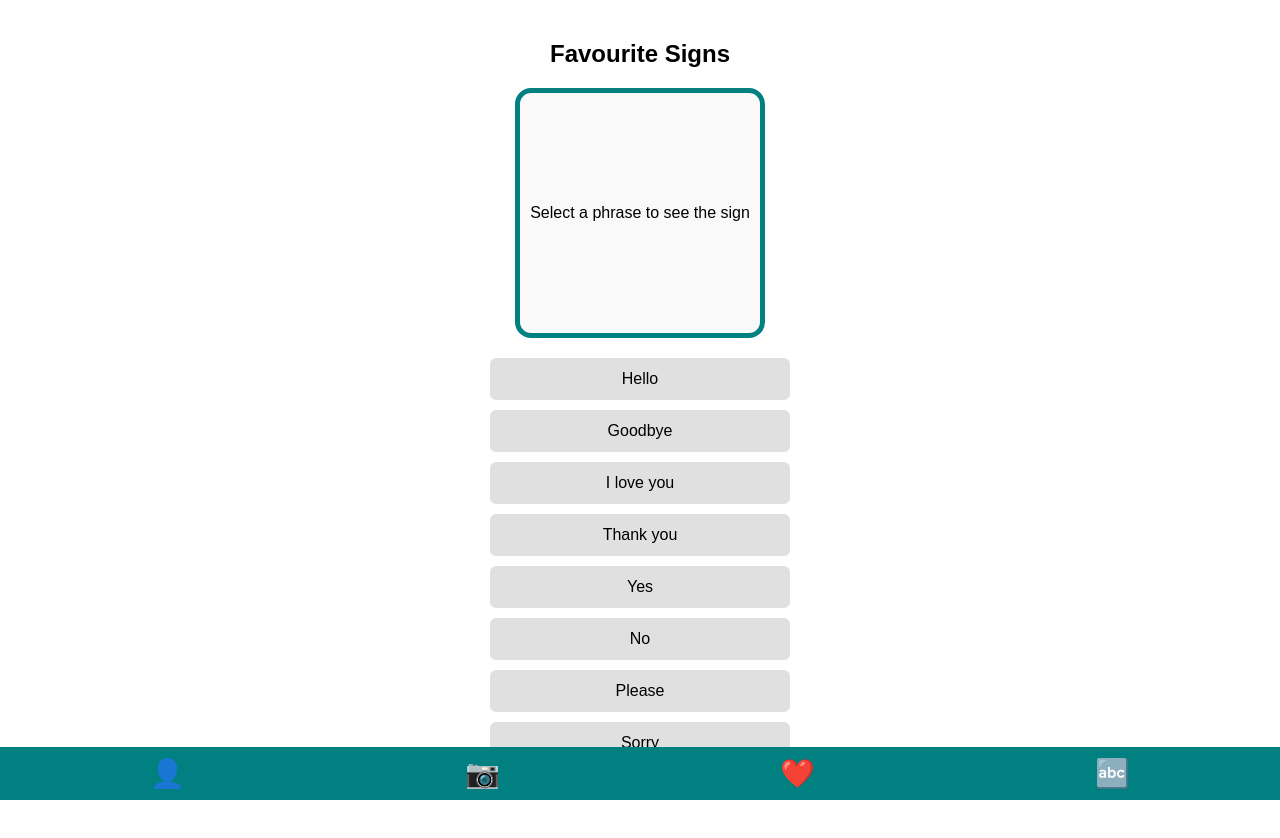
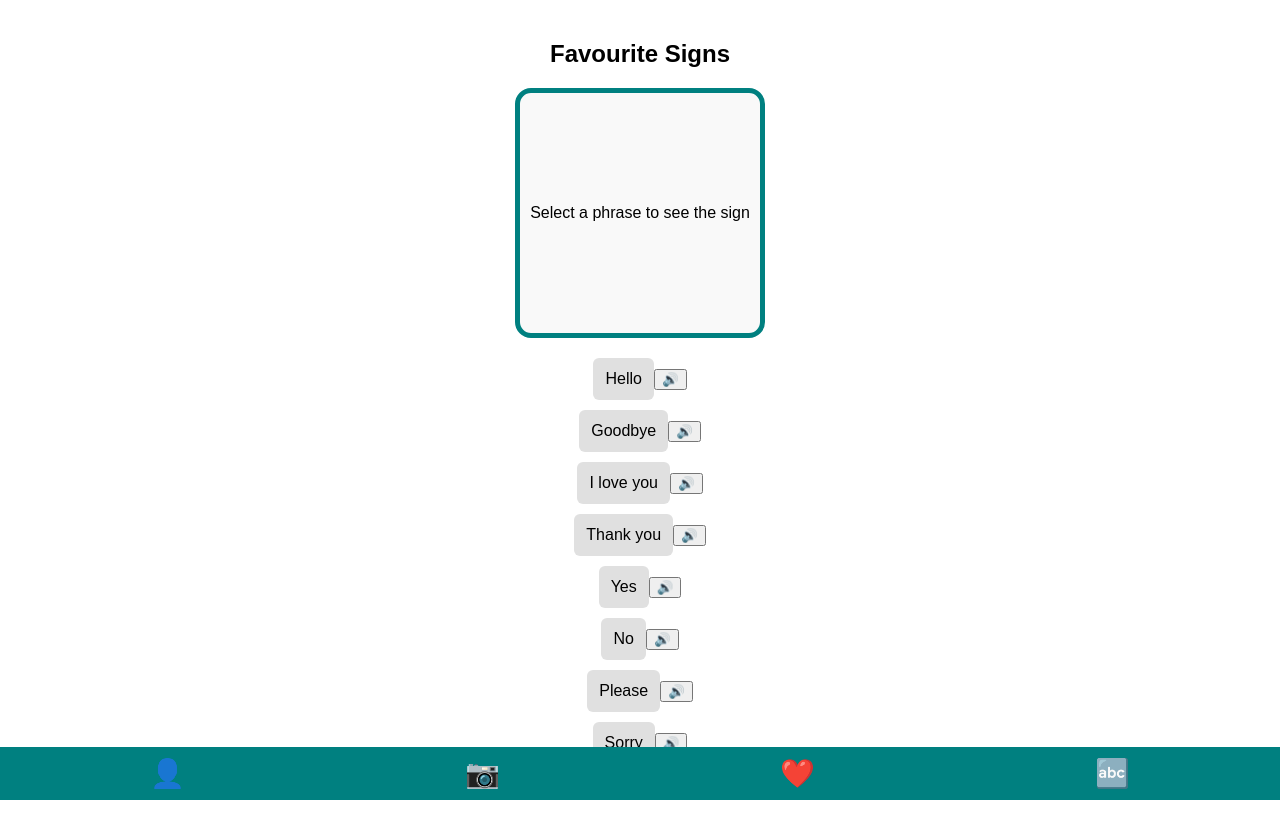
Before and after one commit to LouiseDeeth/Assistive-Technology-using-Raspberry-Pi, a React (Create React App) app in the folder frontend/: page /favorites in a window 1280 px wide. Shown: the top 838 px of the page. Built offline with nearby package versions, Linux system fonts and the light colour scheme.

Commit message:
Added buttons next to phrases that play corresponding audio

```diff
--- a/frontend/src/pages/FavoritesPage.js
+++ b/frontend/src/pages/FavoritesPage.js
@@ -11,6 +11,14 @@ function FavoritesPage({ darkMode }) {
     { text: "Please", image: "/images/favorites/Please.png" },
     { text: "Sorry", image: "/images/favorites/Sorry.png" },
   ];
+
+  const playAudio = (phrase) => {
+    const fileName = phrase.replace(/\s+/g, "_") + ".mp3";
+    const audioPath = `/audio/phrases/${fileName}`;
+    const audio = new Audio(audioPath);
+    audio.play();
+  };
+
 
   const [selectedPhrase, setSelectedPhrase] = useState(null);
 
@@ -35,11 +43,10 @@ function FavoritesPage({ darkMode }) {
         )}
       </div>
 
-      {/* Phrase Buttons */}
       <div className="phrase-buttons">
   {phrases.map((phrase) => (
+    <div key={phrase.text} className="phrase-row">
       <button
-            key={phrase.text}
         className={`phrase-btn ${
           selectedPhrase?.text === phrase.text ? "active" : ""
         }`}
@@ -47,6 +54,13 @@ function FavoritesPage({ darkMode }) {
       >
         {phrase.text}
       </button>
+      <button
+        className="audio-btn"
+        onClick={() => playAudio(phrase.text)}
+      >
+        🔊
+      </button>
+    </div>
   ))}
 </div>
     </div>
```
Lines whose indentation alone changed are shown as unchanged.
